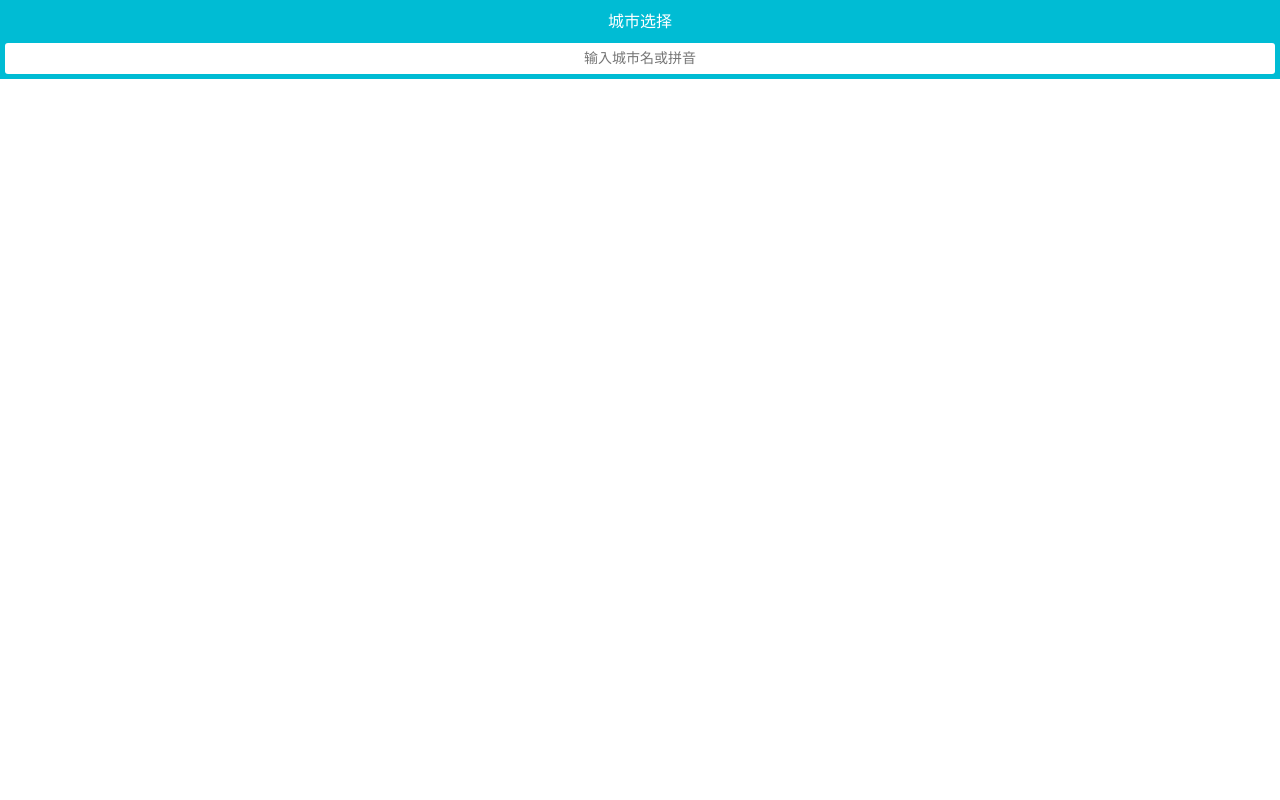
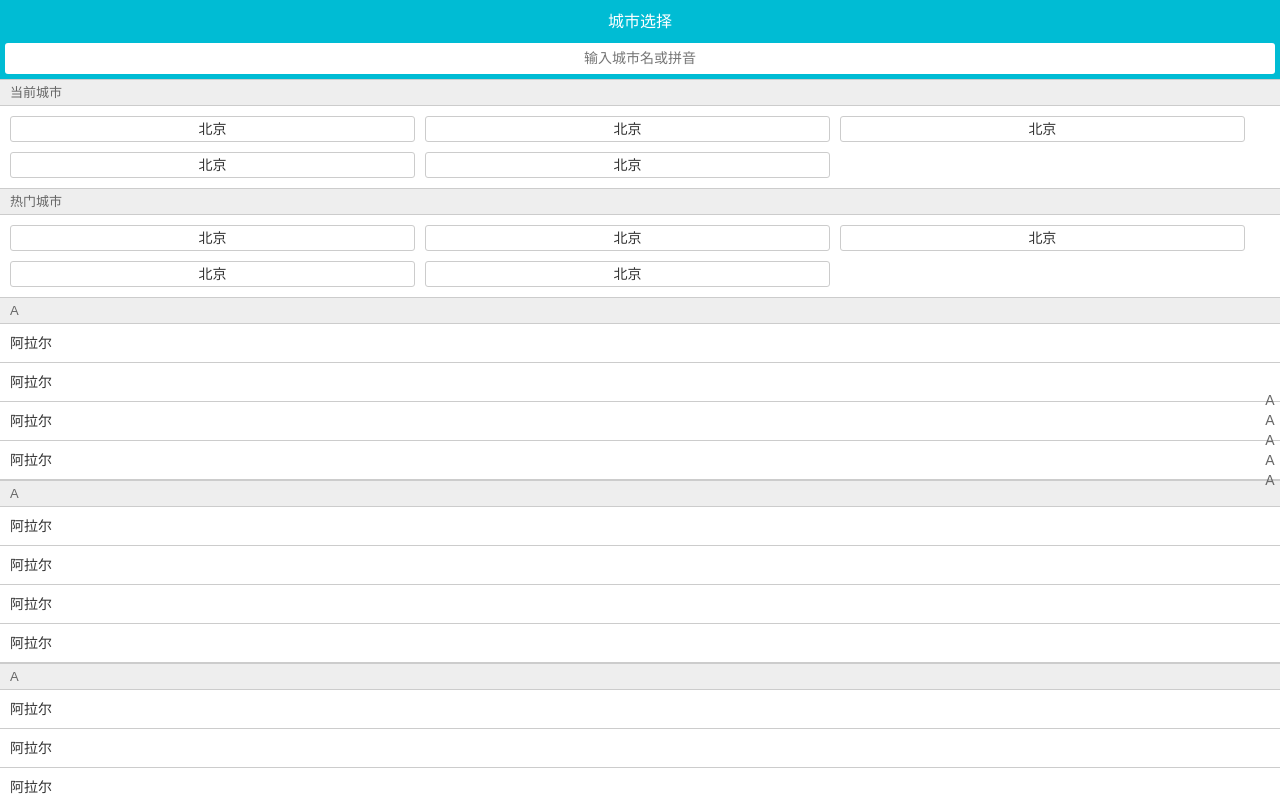
Before and after one commit to Maskedheroe/vueTravel, a Vue app: page /#/city in a window 1280 px wide. Built offline with nearby package versions, Linux system fonts and the light colour scheme; a web font is replaced by a local one.

Commit message:
add city css

```diff
--- a/package.json
+++ b/package.json
@@ -9,6 +9,7 @@
   },
   "dependencies": {
     "axios": "^0.21.1",
+    "better-scroll": "^2.3.1",
     "core-js": "^3.6.5",
     "mockjs": "^1.1.0",
     "swiper": "^6.6.2",
--- a/src/views/city/City.vue
+++ b/src/views/city/City.vue
@@ -1,16 +1,22 @@
 <template>
   <CityHeader />
   <CitySearch />
+  <CityList />
+  <CityAlphabet />
 </template>
 
 <script>
 import CityHeader from './components/Header'
 import CitySearch from './components/Search'
+import CityList from './components/CityList'
+import CityAlphabet from './components/Alphabet'
 export default {
   name: 'city',
   components: {
     CityHeader,
-    CitySearch
+    CitySearch,
+    CityList,
+    CityAlphabet
   }
 }
 </script>
--- /dev/null
+++ b/src/views/city/components/Alphabet.vue
@@ -0,0 +1,33 @@
+<template>
+  <ul class="list">
+    <div class="item">A</div>
+    <div class="item">A</div>
+    <div class="item">A</div>
+    <div class="item">A</div>
+    <div class="item">A</div>
+  </ul>
+</template>
+
+<script>
+export default {
+  name: 'CityAlphabet'
+}
+</script>
+
+<style lang='scss' scoped>
+.list {
+  display: flex;
+  flex-direction: column;
+  justify-content: center;
+  position: absolute;
+  top: 1.58rem;
+  right: 0;
+  bottom: 0;
+  width: .4rem;
+  .item {
+    line-height: .4rem;
+    text-align: center;
+    color: #666;
+  }
+}
+</style>
--- /dev/null
+++ b/src/views/city/components/CityList.vue
@@ -0,0 +1,154 @@
+<template>
+  <div class="list" ref="listRef">
+    <div>
+      <div class="area">
+        <div class="title border-topbottom">当前城市</div>
+        <div class="button-list">
+          <div class="button-wrapper">
+            <div class="button">北京</div>
+          </div>
+          <div class="button-wrapper">
+            <div class="button">北京</div>
+          </div>
+          <div class="button-wrapper">
+            <div class="button">北京</div>
+          </div>
+          <div class="button-wrapper">
+            <div class="button">北京</div>
+          </div>
+          <div class="button-wrapper">
+            <div class="button">北京</div>
+          </div>
+        </div>
+      </div>
+      <div class="area">
+        <div class="title border-topbottom">热门城市</div>
+        <div class="button-list">
+          <div class="button-wrapper">
+            <div class="button">北京</div>
+          </div>
+          <div class="button-wrapper">
+            <div class="button">北京</div>
+          </div>
+          <div class="button-wrapper">
+            <div class="button">北京</div>
+          </div>
+          <div class="button-wrapper">
+            <div class="button">北京</div>
+          </div>
+          <div class="button-wrapper">
+            <div class="button">北京</div>
+          </div>
+        </div>
+      </div>
+      <div class="area">
+        <div class="title border-topbottom">A</div>
+        <div class="item-list">
+          <div class="item">阿拉尔</div>
+          <div class="item">阿拉尔</div>
+          <div class="item">阿拉尔</div>
+          <div class="item">阿拉尔</div>
+        </div>
+      </div>
+      <div class="area">
+        <div class="title border-topbottom">A</div>
+        <div class="item-list">
+          <div class="item">阿拉尔</div>
+          <div class="item">阿拉尔</div>
+          <div class="item">阿拉尔</div>
+          <div class="item">阿拉尔</div>
+        </div>
+      </div>
+      <div class="area">
+        <div class="title border-topbottom">A</div>
+        <div class="item-list">
+          <div class="item">阿拉尔</div>
+          <div class="item">阿拉尔</div>
+          <div class="item">阿拉尔</div>
+          <div class="item">阿拉尔</div>
+        </div>
+      </div>
+      <div class="area">
+        <div class="title border-topbottom">A</div>
+        <div class="item-list">
+          <div class="item">阿拉尔</div>
+          <div class="item">阿拉尔</div>
+          <div class="item">阿拉尔</div>
+          <div class="item">阿拉尔</div>
+        </div>
+      </div>
+    </div>
+  </div>
+</template>
+
+<script>
+import BScroll from 'better-scroll'
+import { onMounted, ref, onUnmounted } from 'vue'
+
+export default {
+  name: 'CityList',
+  setup() {
+    const listRef = ref(null)
+    const scroll = ref(null)
+    onMounted(() => {
+      scroll.value = new BScroll(listRef.value)
+    })
+    onUnmounted(() => {
+      scroll.value.destroy()
+    })
+    return {
+      listRef
+    }
+  }
+}
+</script>
+
+<style lang='scss' scoped>
+.border-topbottom {
+  &:before {
+    border-color: #ccc;
+  }
+  &:after {
+    border-color: #ccc;
+  }
+}
+.list {
+  overflow: hidden;
+  position: absolute;
+  top: 1.58rem;
+  left: 0;
+  right: 0;
+  bottom: 0;
+  .title {
+    line-height: 0.54rem;
+    background: #eee;
+    padding-left: 0.2rem;
+    color: #666;
+    font-size: 0.26rem;
+  }
+  .button-list {
+    overflow: hidden;
+    padding: 0.1rem 0.6rem 0.1rem 0.1rem;
+    .button-wrapper {
+      float: left;
+      width: 33.33%;
+      .button {
+        margin: 0.1rem;
+        padding: 0.1rem 0;
+        border-radius: 0.06rem;
+        text-align: center;
+        border: 0.02rem solid #ccc;
+      }
+    }
+  }
+  .area {
+    .item-list {
+      .item {
+        line-height: 0.76rem;
+        padding-left: 0.2rem;
+        border-bottom: 0.01rem solid #ccc;
+      }
+    }
+  }
+}
+</style>
```
Also changed, not shown: 1 other file (tests, documents, lock files or other folders).
